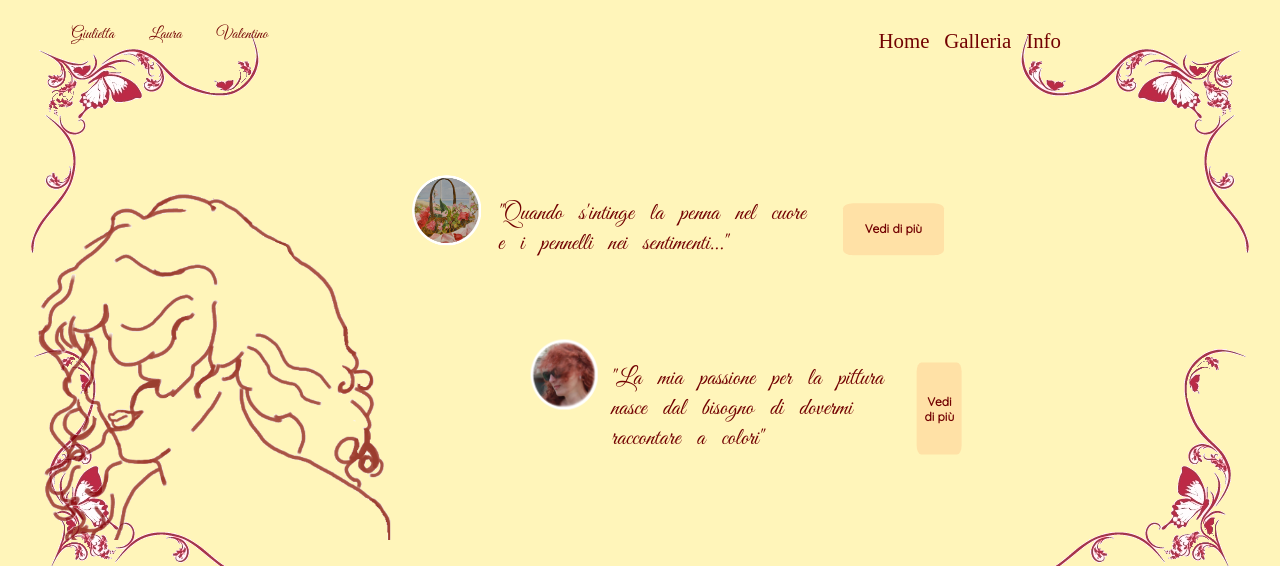
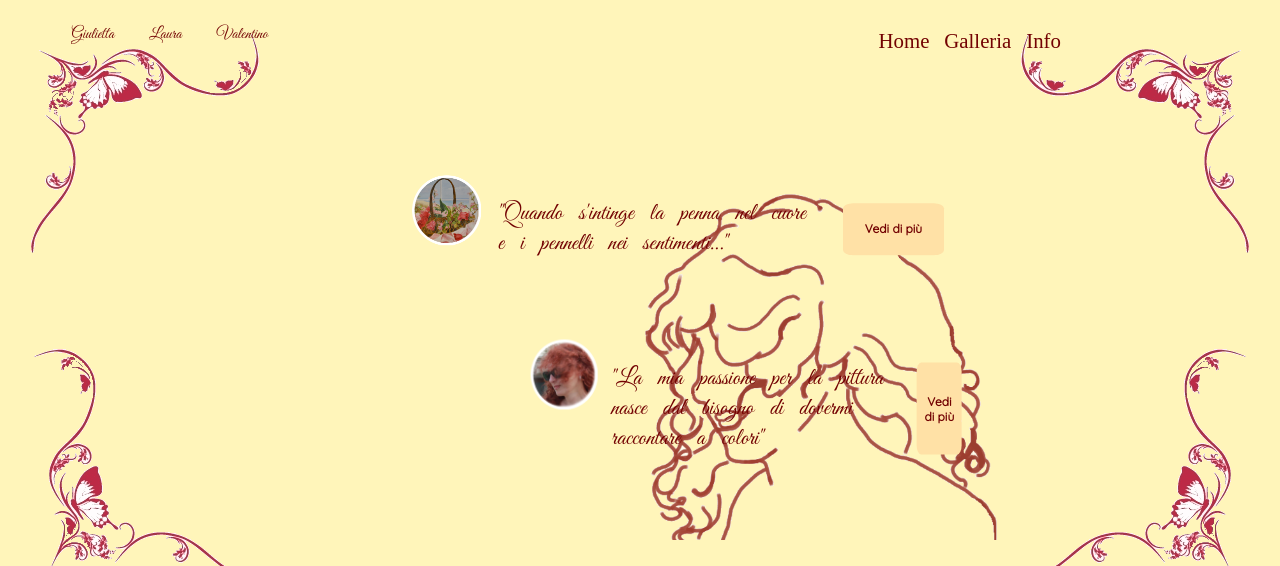
Before and after one commit to ValentinaMarrazzo/giuliettart, a plain HTML site: page legenda.html in a window 1280 px wide. Shown: the top 566 px of the page. Drawn offline with Linux system fonts and the light colour scheme.

Commit message:
Update legenda.html

```diff
--- a/legenda.html
+++ b/legenda.html
@@ -37,7 +37,7 @@
 </header>
 <main>
 	<div class="container">
-<img class="background-image" src="img/sfondo.png" style="opacity: 0.75; margin-right: 48%; width: 40%; height: auto">
+<img class="background-image" src="img/sfondo.png" style="opacity: 0.75; margin-left: 48%; width: 40%; height: auto">
 <div class="top">
 	<div class="row">
 	<img src="img/gal2.png" width="69px" height="70px">
```
